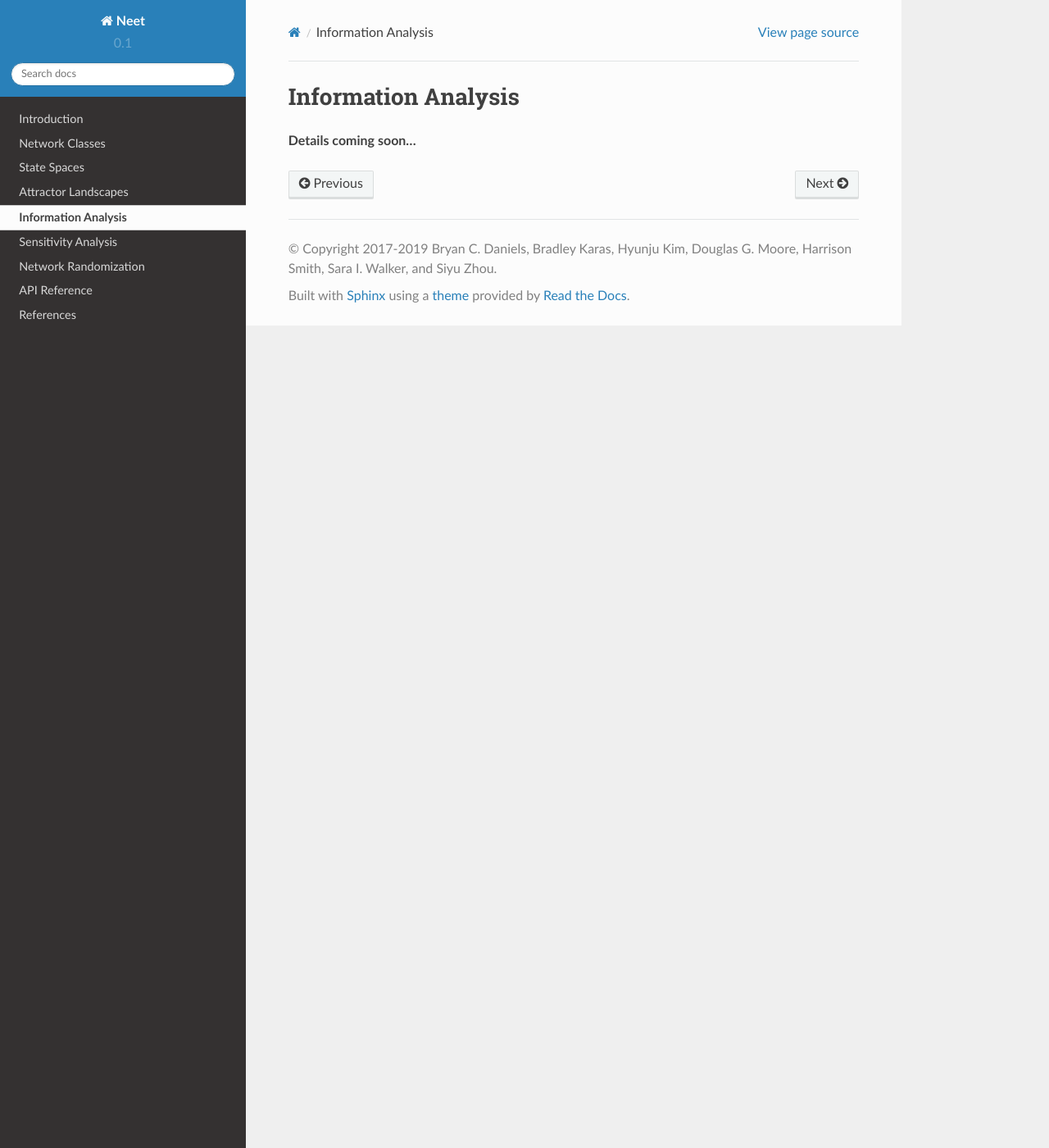
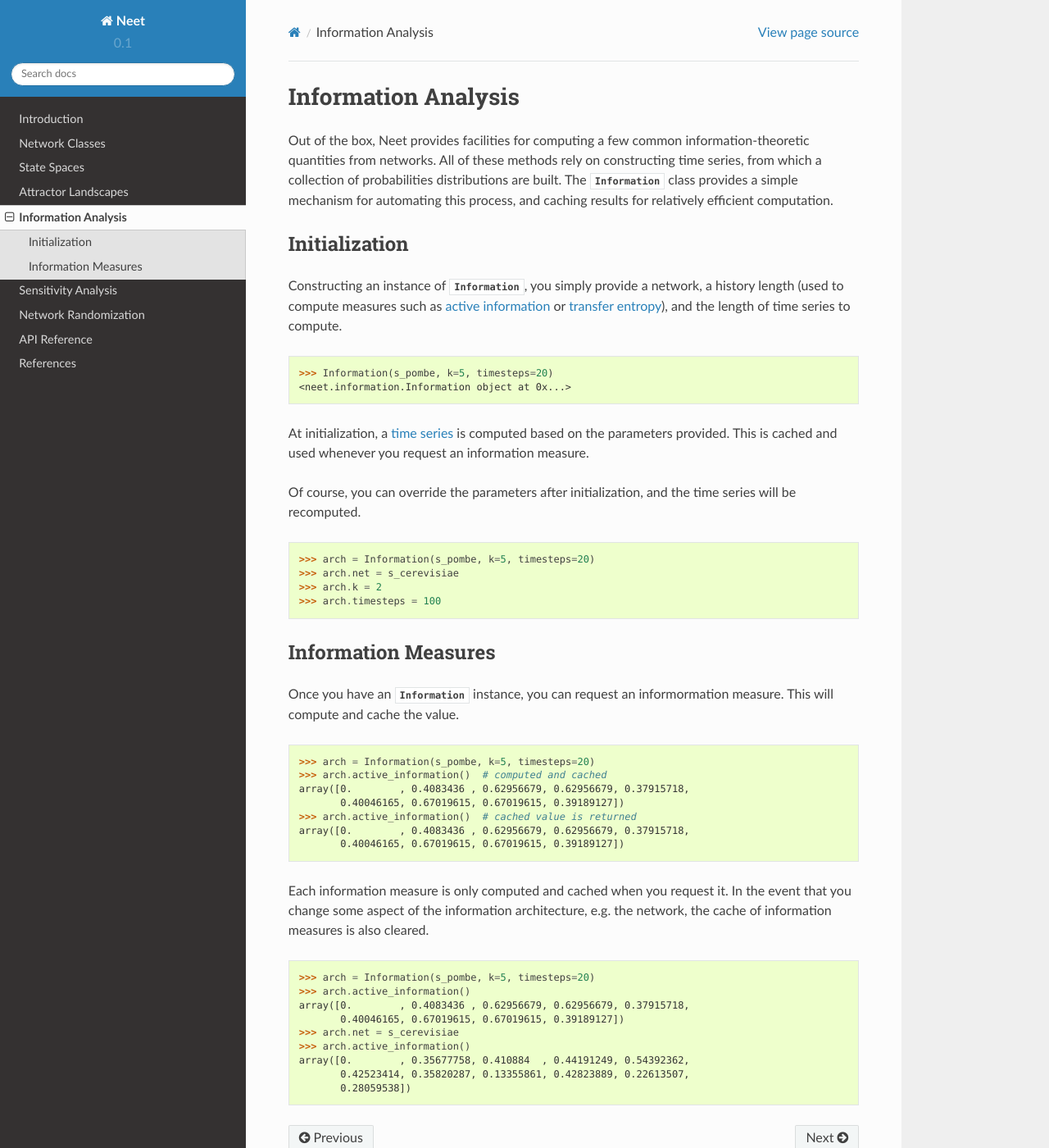
Before and after one commit to ELIFE-ASU/Neet, a Sphinx documentation site: the page built from docs/source/information.rst, in a window 1280 px wide and 1400 px high. Shown: the whole window at 82% size. Built offline with Sphinx 7.4.7 and the Read the Docs theme 2.0.0, drawn with Linux system fonts in a browser that asks for light colours.

Commit message:
:memo: Add narrative docs for Information Analysis

```diff
--- a/docs/source/information.rst
+++ b/docs/source/information.rst
@@ -1,6 +1,76 @@
+.. currentmodule:: neet
+
+.. testsetup:: introduction
+
+      from neet import Information
+      from neet.boolean.examples import s_pombe, s_cerevisiae
+
 .. _information:
 
 Information Analysis
 ====================
 
-**Details coming soon...**
+Out of the box, Neet provides facilities for computing a few common information-theoretic quantities
+from networks. All of these methods rely on constructing time series, from which a collection of
+probabilities distributions are built. The :class:`Information` class provides a simple mechanism
+for automating this process, and caching results for relatively efficient computation.
+
+Initialization
+--------------
+
+Constructing an instance of :class:`Information`, you simply provide a network, a history length
+(used to compute measures such as `active information
+<api/information.html#neet.Information.active_information>`__ or `transfer entropy
+<api/information.html#neet.Information.transfer_entropy>`__), and the length of time series to
+compute.
+
+.. doctest:: introduction
+
+      >>> Information(s_pombe, k=5, timesteps=20)
+      <neet.information.Information object at 0x...>
+
+At initialization, a `time series <api/landscape.html#neet.Landscape.timeseries>`__ is computed
+based on the parameters provided. This is cached and used whenever you request an information
+measure.
+
+Of course, you can override the parameters after initialization, and the time series will be
+recomputed.
+
+.. doctest:: introduction
+
+      >>> arch = Information(s_pombe, k=5, timesteps=20)
+      >>> arch.net = s_cerevisiae
+      >>> arch.k = 2
+      >>> arch.timesteps = 100
+
+Information Measures
+--------------------
+
+Once you have an :class:`Information` instance, you can request an informormation measure. This will
+compute and cache the value.
+
+.. doctest:: introduction
+
+      >>> arch = Information(s_pombe, k=5, timesteps=20)
+      >>> arch.active_information()  # computed and cached
+      array([0.        , 0.4083436 , 0.62956679, 0.62956679, 0.37915718,
+             0.40046165, 0.67019615, 0.67019615, 0.39189127])
+      >>> arch.active_information()  # cached value is returned
+      array([0.        , 0.4083436 , 0.62956679, 0.62956679, 0.37915718,
+             0.40046165, 0.67019615, 0.67019615, 0.39189127])
+
+Each information measure is only computed and cached when you request it. In the event that you
+change some aspect of the information architecture, e.g. the network, the cache of information
+measures is also cleared.
+
+.. doctest:: introduction
+
+      >>> arch = Information(s_pombe, k=5, timesteps=20)
+      >>> arch.active_information()
+      array([0.        , 0.4083436 , 0.62956679, 0.62956679, 0.37915718,
+             0.40046165, 0.67019615, 0.67019615, 0.39189127])
+      >>> arch.net = s_cerevisiae
+      >>> arch.active_information()
+      array([0.        , 0.35677758, 0.410884  , 0.44191249, 0.54392362,
+             0.42523414, 0.35820287, 0.13355861, 0.42823889, 0.22613507,
+             0.28059538])
```
